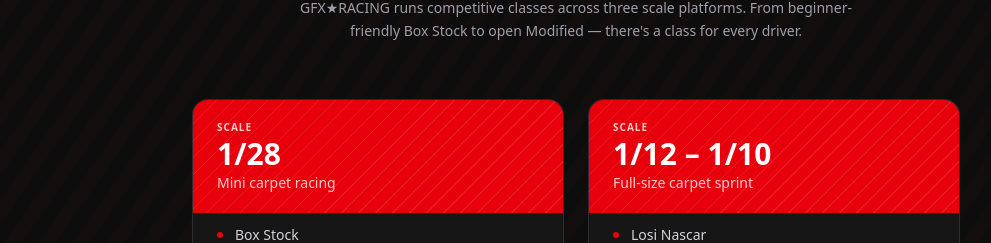
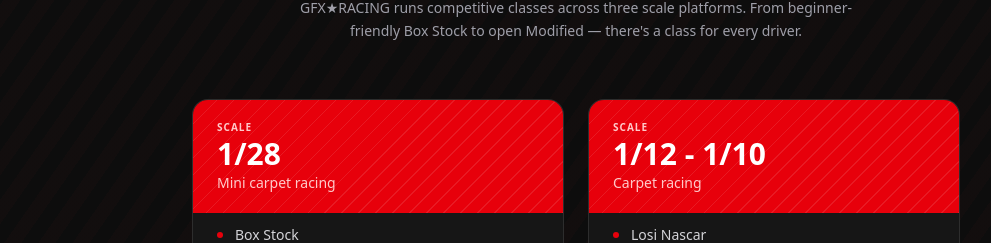
Before and after one commit to skyt0ss/gfxracing, a React (Vite) app: page / in a window 1280 px wide. Shown: the part 4220-4463 px from the top of the page, without its empty margins (64-1055 px from the left). Built offline with nearby package versions, Linux system fonts and the light colour scheme; a web font is replaced by a local one.

Commit message:
Fix scale format and update subtitle for ScaleCard

```diff
--- a/src/sections/ClassesSection.tsx
+++ b/src/sections/ClassesSection.tsx
@@ -95,7 +95,7 @@
         {/* Scale cards */}
         <div className="grid md:grid-cols-2 gap-6 max-w-3xl mx-auto">
           <ScaleCard scale="1/28" subtitle="Mini carpet racing" classes={CLASSES_1_28} />
-          <ScaleCard scale="1/12 – 1/10" subtitle="Full-size carpet sprint" classes={CLASSES_1_10_1_12} />
+          <ScaleCard scale="1/12 - 1/10" subtitle="Carpet racing" classes={CLASSES_1_10_1_12} />
         </div>
 
         <p className="mt-10 text-center text-xs text-zinc-600">
```
